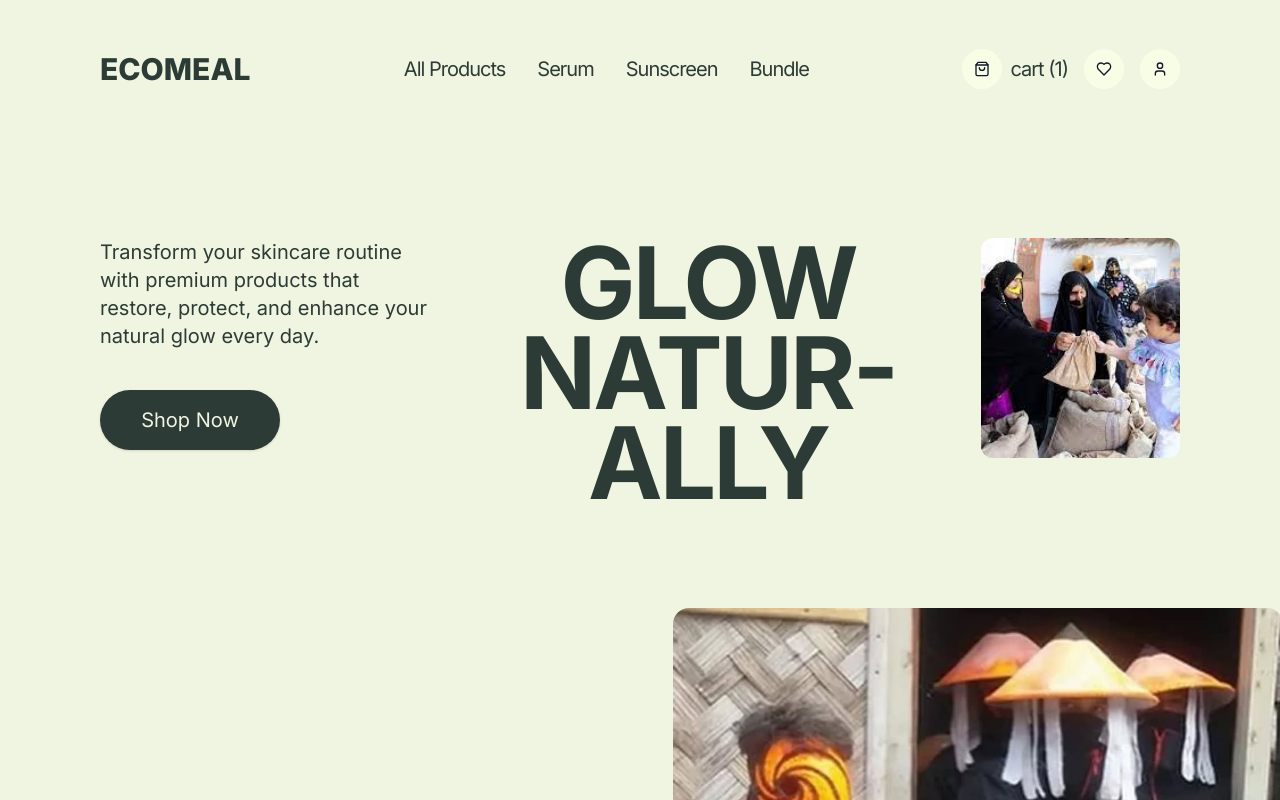
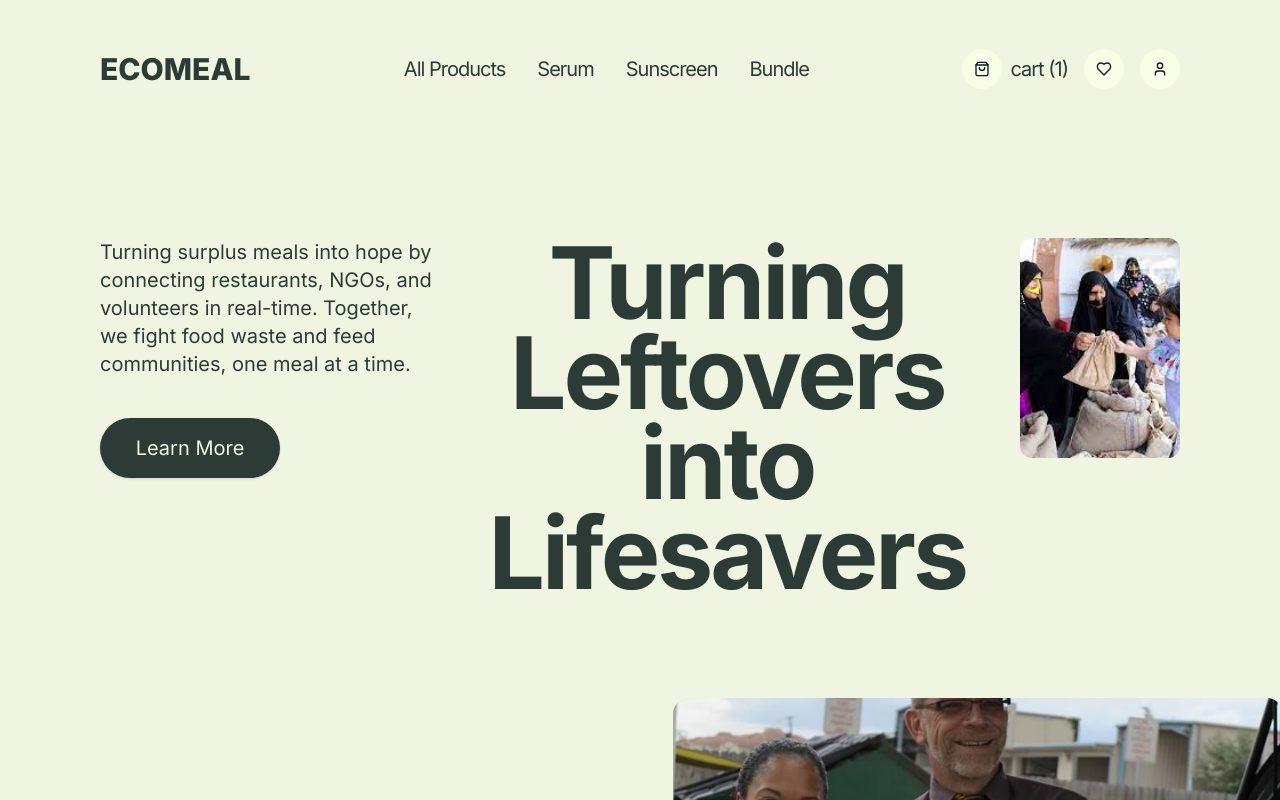
Before and after one commit to bhanu-3333/food-donation-platform, a React (Vite) app in the folder Frontend/: page / in a window 1280 px wide. Shown: the top 800 px of the page. Built offline with nearby package versions, Linux system fonts and the light colour scheme.

Commit message:
home page doing

```diff
--- a/Frontend/src/screens/Desktop/Desktop.tsx
+++ b/Frontend/src/screens/Desktop/Desktop.tsx
@@ -18,7 +18,7 @@ import { ProductFilter } from "../../components/animations/ProductFilter";
 import { AnimatedFAQ } from "../../components/animations/AnimatedFAQ";
 
 import p1 from "../../assets/p1.jpeg";
-import p2 from "../../assets/p2.jpg";
+import p2 from "../../assets/p2.jpeg";
 import p3 from "../../assets/p3.jpeg";
 import p4 from "../../assets/p4.jpeg";
 import p5 from "../../assets/p5.jpeg";
@@ -228,7 +228,7 @@ export const Desktop = (): JSX.Element => {
           <div className="fixed inset-0 bg-[#eff5e1] z-50 md:hidden">
             <div className="flex justify-between items-center px-4 py-6">
               <div className="font-extrabold text-[#2d3b36] text-2xl [font-family:'Inter',Helvetica]">
-                SKINCARE
+                ECOMEAL
               </div>
               <Button
                 variant="ghost"
@@ -283,21 +283,21 @@ export const Desktop = (): JSX.Element => {
         <section className="px-4 md:px-8 lg:px-[100px] mt-8 md:mt-[100px] flex flex-col lg:flex-row justify-between items-center lg:items-start space-y-8 lg:space-y-0">
           <div className="max-w-[335px] text-center lg:text-left order-2 lg:order-1">
             <h1 className="[font-family:'Inter',Helvetica] font-normal text-[#2d3b36] text-lg md:text-xl tracking-[0] leading-[normal]">
-              Transform your skincare routine with premium products that
-              restore, protect, and enhance your natural glow every day.
+        Turning surplus meals into hope by connecting restaurants, NGOs, and volunteers in real-time.
+Together, we fight food waste and feed communities, one meal at a time.
             </h1>
             <Button className="mt-6 md:mt-10 bg-[#2d3b36] text-[#eff5e1] rounded-[100px] h-[50px] md:h-[60px] w-[160px] md:w-[180px] hover:bg-[#2d3b36]/90 transition-all duration-300 transform hover:scale-105">
               <span className="[font-family:'Inter',Helvetica] font-normal text-lg md:text-xl">
-                Shop Now
+                Learn More
               </span>
             </Button>
           </div>
 
           <div className="relative text-center order-1 lg:order-2">
             <h2 className="[font-family:'Inter',Helvetica] font-bold text-[#2d3b36] text-[60px] md:text-[80px] lg:text-[100px] tracking-[-3.00px] leading-[0.9]">
-              GLOW
+              Turning Leftovers
               <br />
-              NATUR-ALLY
+              into Lifesavers
             </h2>
           </div>
 
```
Also changed, not shown: Frontend/src/assets/p2.jpeg (added), Frontend/src/assets/p2.jpg (deleted).
